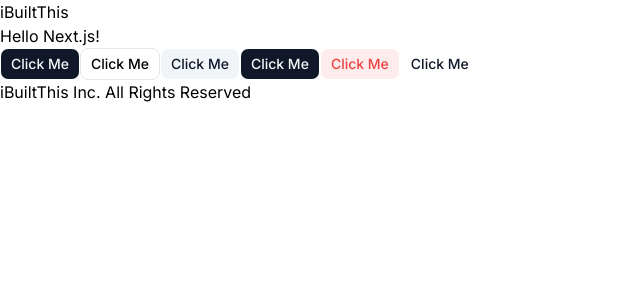
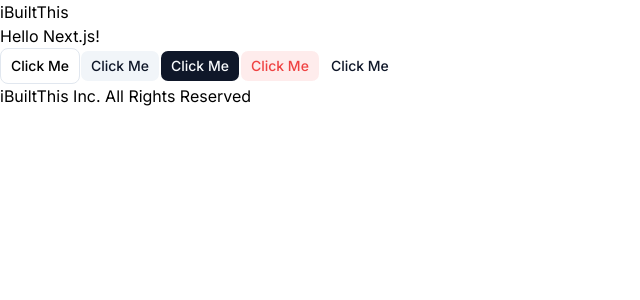
Before and after one commit to Dhruvi2416/project-share-app, a Next.js app: page / in a window 1280 px wide. Shown: the top 300 px of the page, without its empty margins (0-640 px from the left). Built offline with nearby package versions, Linux system fonts and the light colour scheme.

Commit message:
intro to shadcn ui

```diff
--- a/app/page.tsx
+++ b/app/page.tsx
@@ -4,8 +4,8 @@ export default function Home() {
   return (
     <div>
       <h1>Hello Next.js!</h1>
-      <Button className="border">Click Me</Button>
-       <Button variant="outline">Click Me</Button>
+      {/* <Button className="border">Click Me</Button> */}
+       <Button variant="outline" size={"lg"}>Click Me</Button>
         <Button variant="secondary">Click Me</Button>
          <Button variant="default" className="secondary">Click Me</Button>
           <Button variant="destructive">Click Me</Button>
```
